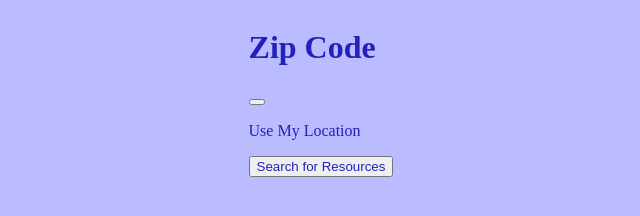
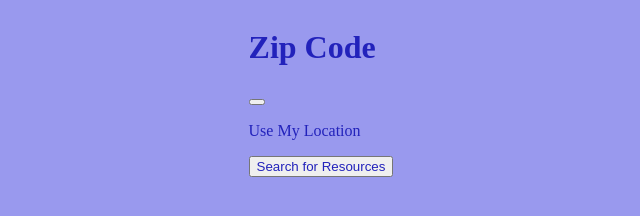
Before and after one commit to rhit-fieldaj1/Indiana211-Website, a plain HTML site: page final-project/zip-code/public/index.html in a window 1280 px wide. Shown: the whole page, without its empty margins (319-959 px from the left). Drawn offline with Linux system fonts and the light colour scheme; some packages are replaced by stand-ins of ours.

Commit message:
color schema

```diff
--- a/final-project/public/styles/main.css
+++ b/final-project/public/styles/main.css
@@ -0,0 +1,27 @@
+body {
+    background: #9999EE;
+    display: flex;
+    flex-direction: column;
+    justify-content: center;
+    align-items: center;
+}
+* {
+    color:#2222BB;
+}
+
+button {
+    cursor: pointer;
+}
+
+.section {
+    margin-top: 5px;
+    margin-bottom: 5px;
+}
+.actions {
+    margin: 10px 40px 10px 40px;
+    text-align: center;
+}
+.action {
+    margin: 2px;
+    display: contents;
+}
--- a/final-project/zip-code/public/styles/main.css
+++ b/final-project/zip-code/public/styles/main.css
@@ -1,5 +1,5 @@
 body {
-    background: #BBBBFF;
+    background: #9999EE;
     display: flex;
     flex-direction: column;
     justify-content: center;
```
